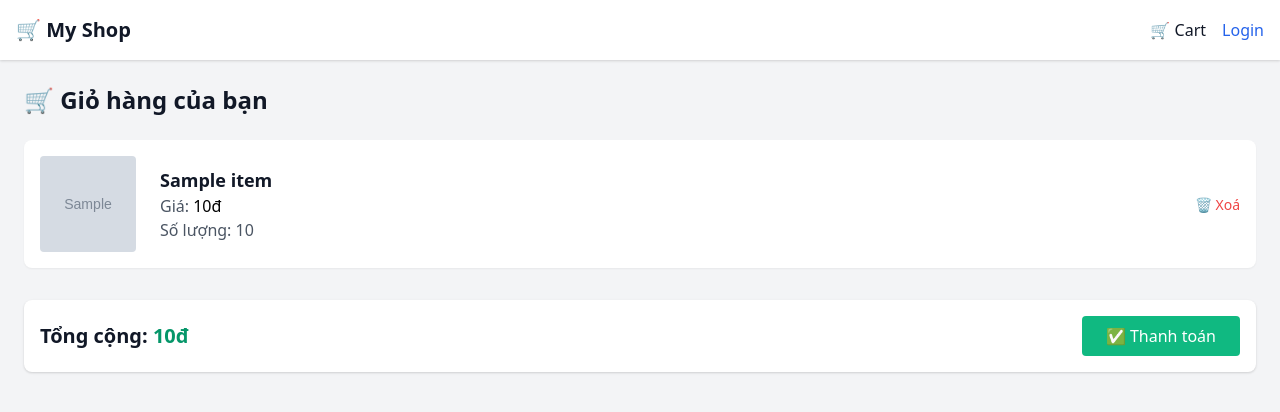
After one commit to truongthuanr/StoreManagement, a Python web app: template templates/cart/view.html in a window 1280 px wide. The commit adds this page. Shown: the top 412 px of the page. Run offline with Jinja, Linux system fonts and the light colour scheme; the template is opened without the code that fills it: most values are stand-ins (such as "Sample title", 1, 10 or a date in 2020); grey boxes marked "Sample" are stand-in pictures; some libraries are stand-ins or nearby versions.

Commit message:
add to cart

```diff
--- /dev/null
+++ b/templates/cart/view.html
@@ -0,0 +1,46 @@
+{% extends "base.html" %}
+
+{% block title %}Giỏ hàng{% endblock %}
+
+{% block content %}
+  <h1 class="text-2xl font-bold mb-6">🛒 Giỏ hàng của bạn</h1>
+
+  {% if items %}
+    <div class="space-y-6">
+      {% for item in items %}
+        <div class="flex items-center bg-white p-4 rounded-lg shadow-sm">
+          <!-- Ảnh sản phẩm -->
+          <img src="{{ item.image_url or 'https://via.placeholder.com/100' }}" alt="{{ item.name }}" class="w-24 h-24 object-cover rounded mr-6">
+
+          <!-- Thông tin sản phẩm -->
+          <div class="flex-1">
+            <h2 class="text-lg font-semibold">{{ item.name }}</h2>
+            <p class="text-gray-600">Giá: <span class="font-medium text-black">{{ item.price }}đ</span></p>
+            <p class="text-gray-600">Số lượng: {{ item.quantity }}</p>
+          </div>
+
+          <!-- Xoá -->
+          <form method="post" action="/cart/remove/{{ item.id }}">
+            <button type="submit" class="text-red-500 hover:underline text-sm">🗑 Xoá</button>
+          </form>
+        </div>
+      {% endfor %}
+    </div>
+
+    <!-- Tổng cộng & thanh toán -->
+    <div class="mt-8 flex justify-between items-center bg-white p-4 rounded-lg shadow">
+      <div class="text-xl font-semibold">
+        Tổng cộng:
+        <span class="text-green-600">{{ cart_total | round(2) }}đ</span>
+      </div>
+      <a href="/checkout" class="bg-green-500 text-white px-6 py-2 rounded hover:bg-green-600 transition">
+        ✅ Thanh toán
+      </a>
+    </div>
+  {% else %}
+    <div class="text-center text-gray-600">
+      <p>Giỏ hàng của bạn đang trống.</p>
+      <a href="/" class="text-blue-600 hover:underline">← Tiếp tục mua sắm</a>
+    </div>
+  {% endif %}
+{% endblock %}
```
Also changed, not shown: api/cart.py (added, +74 -0 lines), main.py (+5 -2 lines), templates/product/list.html (+7 -2 lines), repository/cart.py (added).
